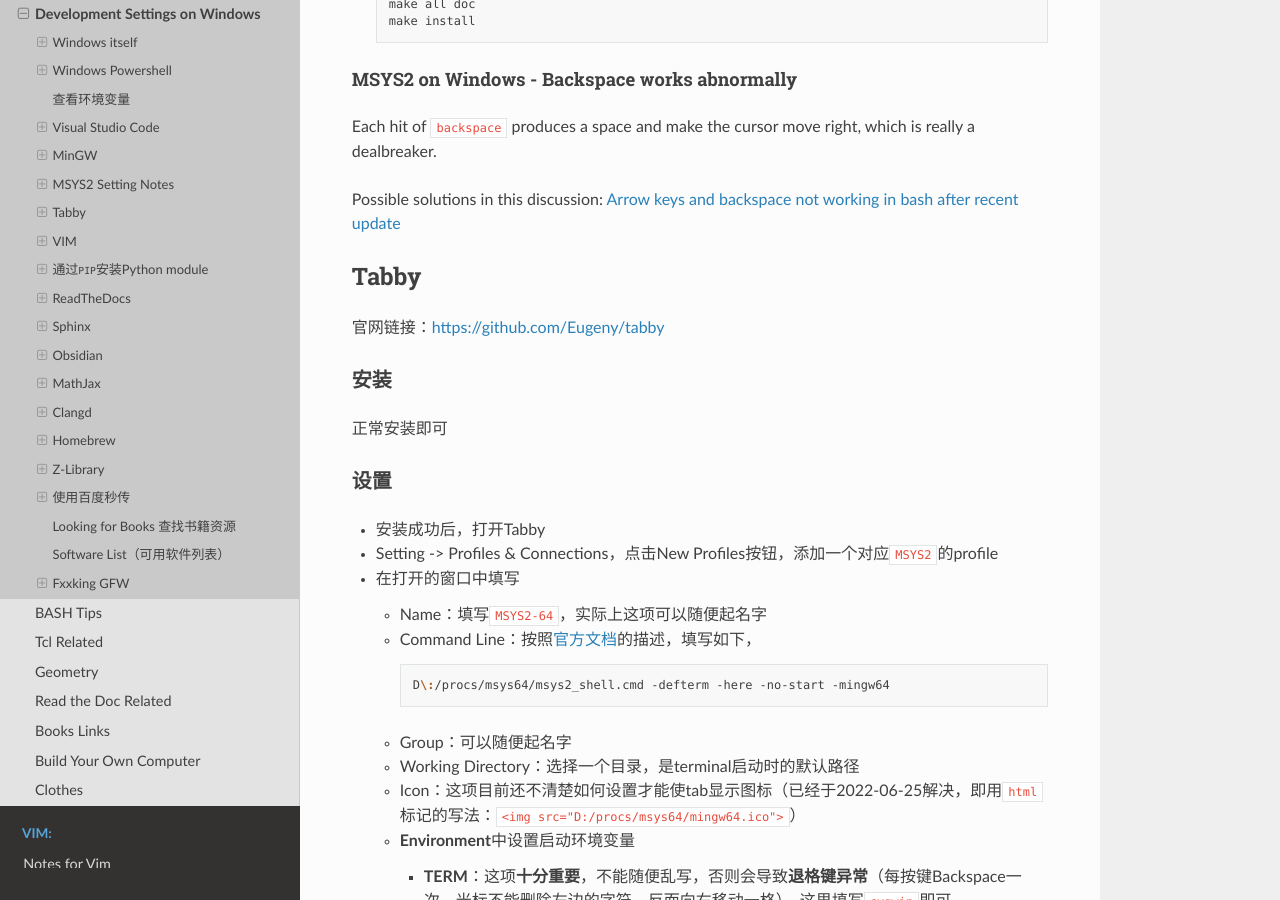
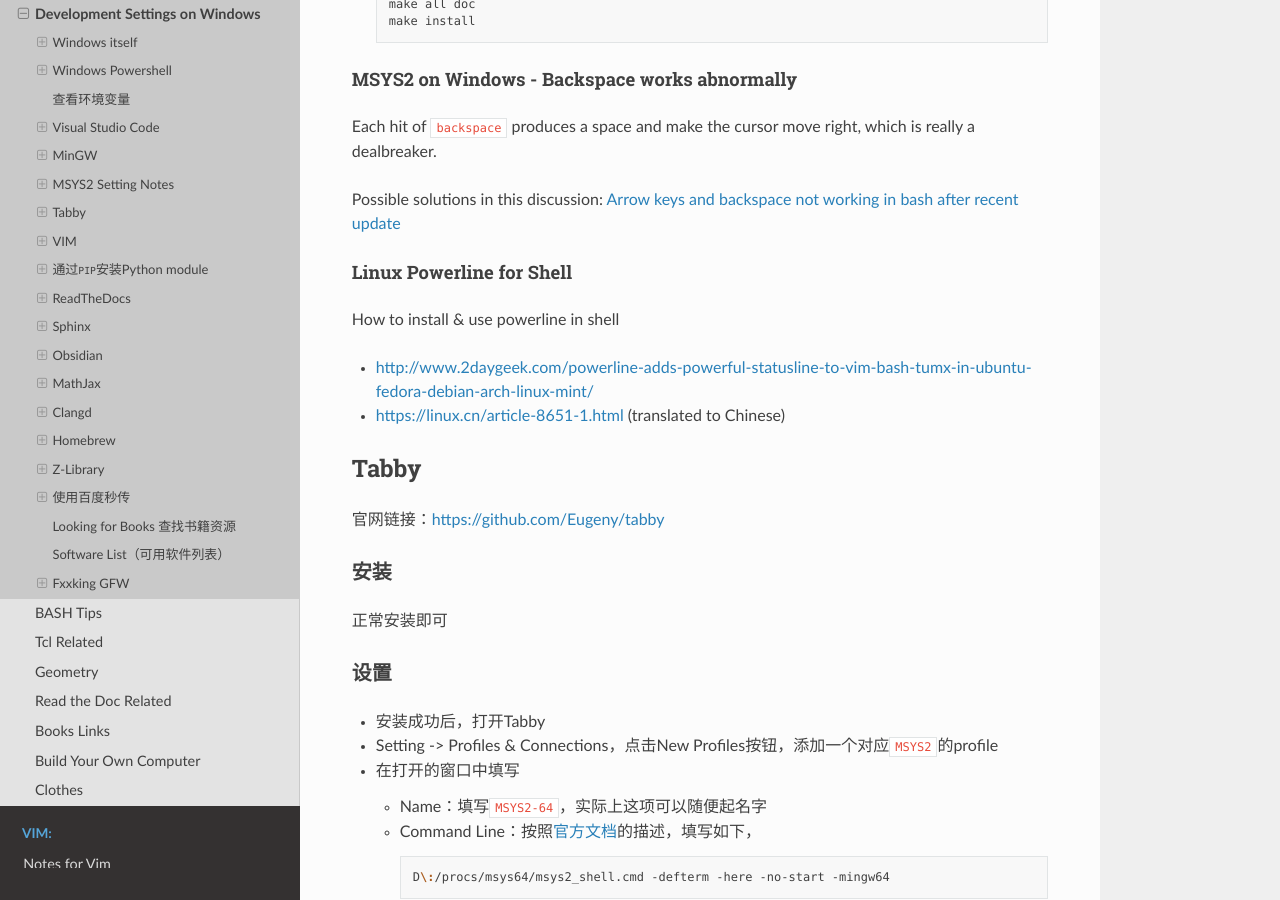
Before and after one commit to Pyrad/pyradnotes, a Sphinx documentation site: the page built from source/Notes/WinDevEnvSetup.md, in a window 1280 px wide and 900 px high, scrolled down 18330 px. Built offline with Sphinx 7.4.7 and the Read the Docs theme 2.0.0, drawn with Linux system fonts in a browser that asks for light colours.

Commit message:
Note Linux Powerline for Shell

```diff
--- a/source/Notes/WinDevEnvSetup.md
+++ b/source/Notes/WinDevEnvSetup.md
@@ -953,6 +953,13 @@
 Each hit of `backspace` produces a space and make the cursor move right, which is really a dealbreaker.
 
 Possible solutions in this discussion: [Arrow keys and backspace not working in bash after recent update](https://github.com/msys2/MSYS2-packages/issues/1124)
+
+#### Linux Powerline for Shell
+
+How to install & use powerline in shell
+
+-   [http://www.2daygeek.com/powerline-adds-powerful-statusline-to-vim-bash-tumx-in-ubuntu-fedora-debian-arch-linux-mint/](http://www.2daygeek.com/powerline-adds-powerful-statusline-to-vim-bash-tumx-in-ubuntu-fedora-debian-arch-linux-mint/)
+-   [https://linux.cn/article-8651-1.html](https://linux.cn/article-8651-1.html) (translated to Chinese)
 
 
 
```
